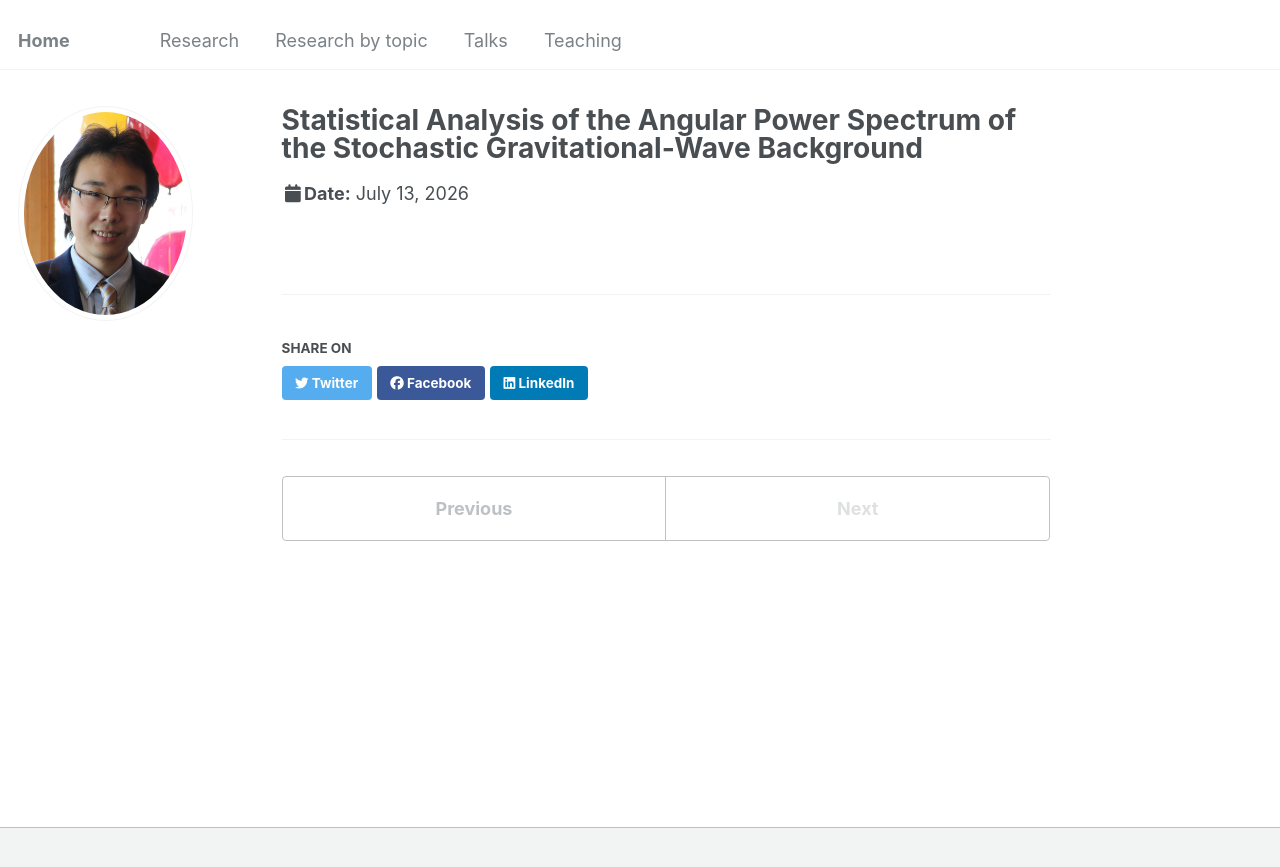
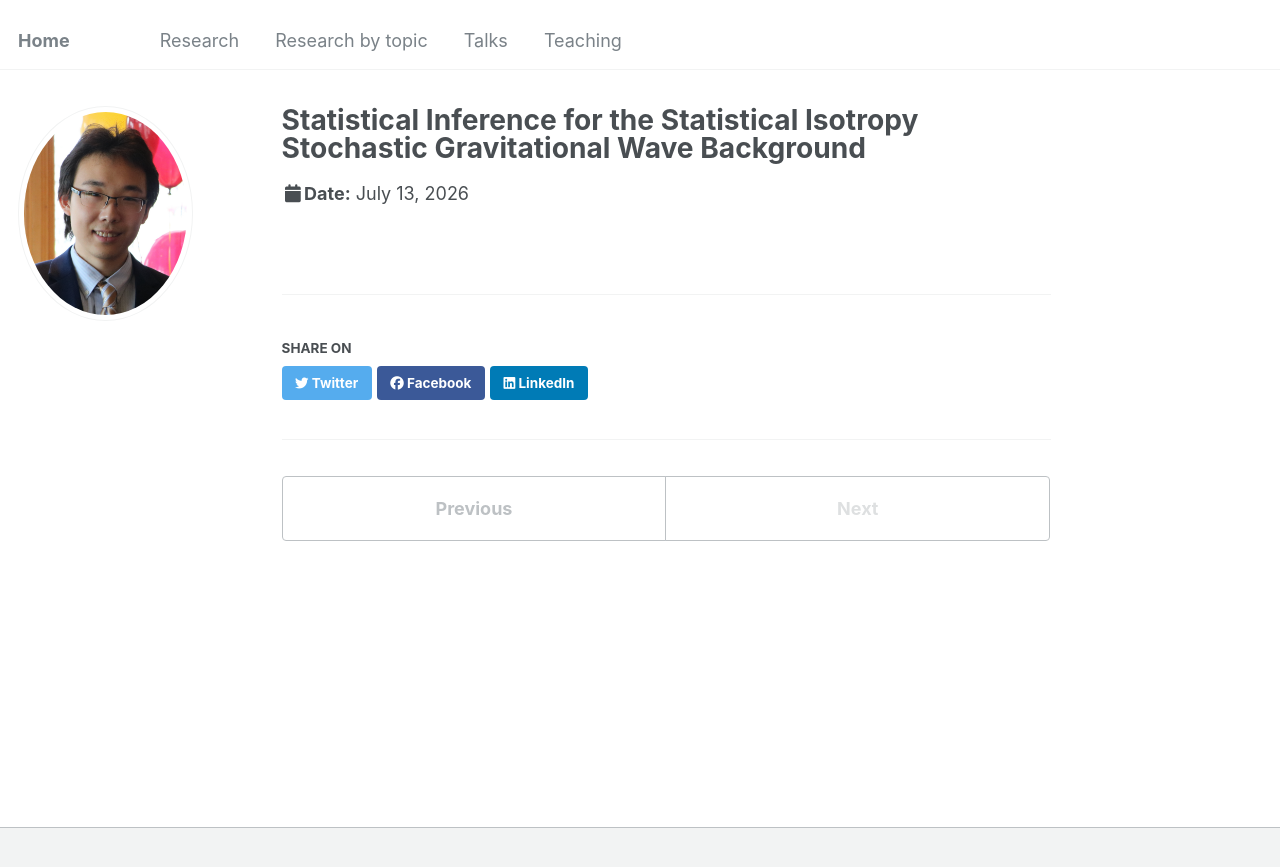
Before and after one commit to HongruZhao/HongruZhao.github.io, a Jekyll site: the page built from _talks/2026-07-01-Sun-Yat-sen-University.md, in a window 1280 px wide. Shown: the top 867 px of the page. Built offline with Jekyll 4.4.1, drawn with Linux system fonts in a browser that asks for light colours.

Commit message:
Update SGWB talk title and link presentation PDF

```diff
--- a/_talks/2026-07-01-Sun-Yat-sen-University.md
+++ b/_talks/2026-07-01-Sun-Yat-sen-University.md
@@ -1,9 +1,10 @@
 ---
-title: "Statistical Analysis of the Angular Power Spectrum of the Stochastic Gravitational-Wave Background"
+title: "Statistical Inference for the Statistical Isotropy Stochastic Gravitational Wave Background"
 collection: talks
 type: "Invited Talk and Scholarly Exchange"
 permalink: /talks/2026-01-01-sun-yat-sen-university
 venue: "School of Physics and Astronomy, Sun Yat-sen University"
 date: 2026-07-13
 location: "China"
+slidesurl: "/files/SGWB.pdf"
 ---
```
Also changed, not shown: _includes/archive-single-talk.html (+7 -1 lines), 1 other file.
